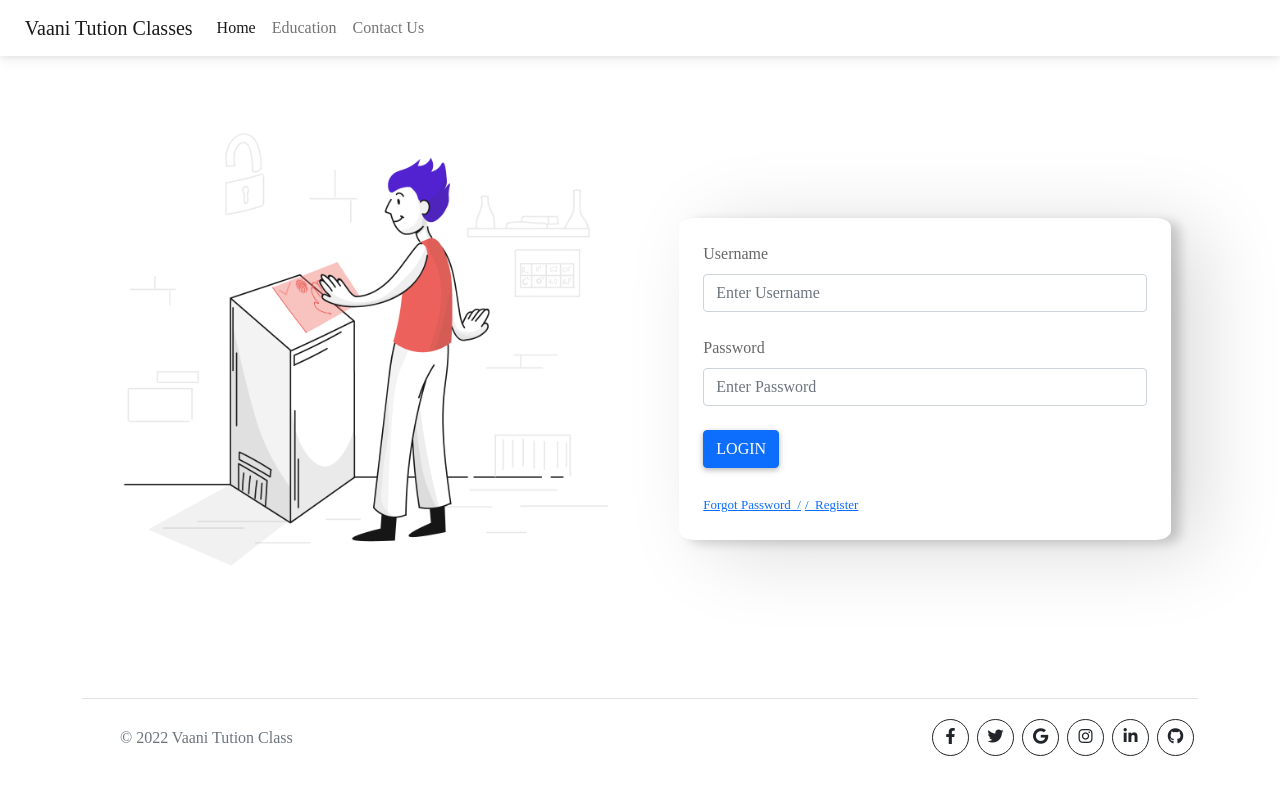
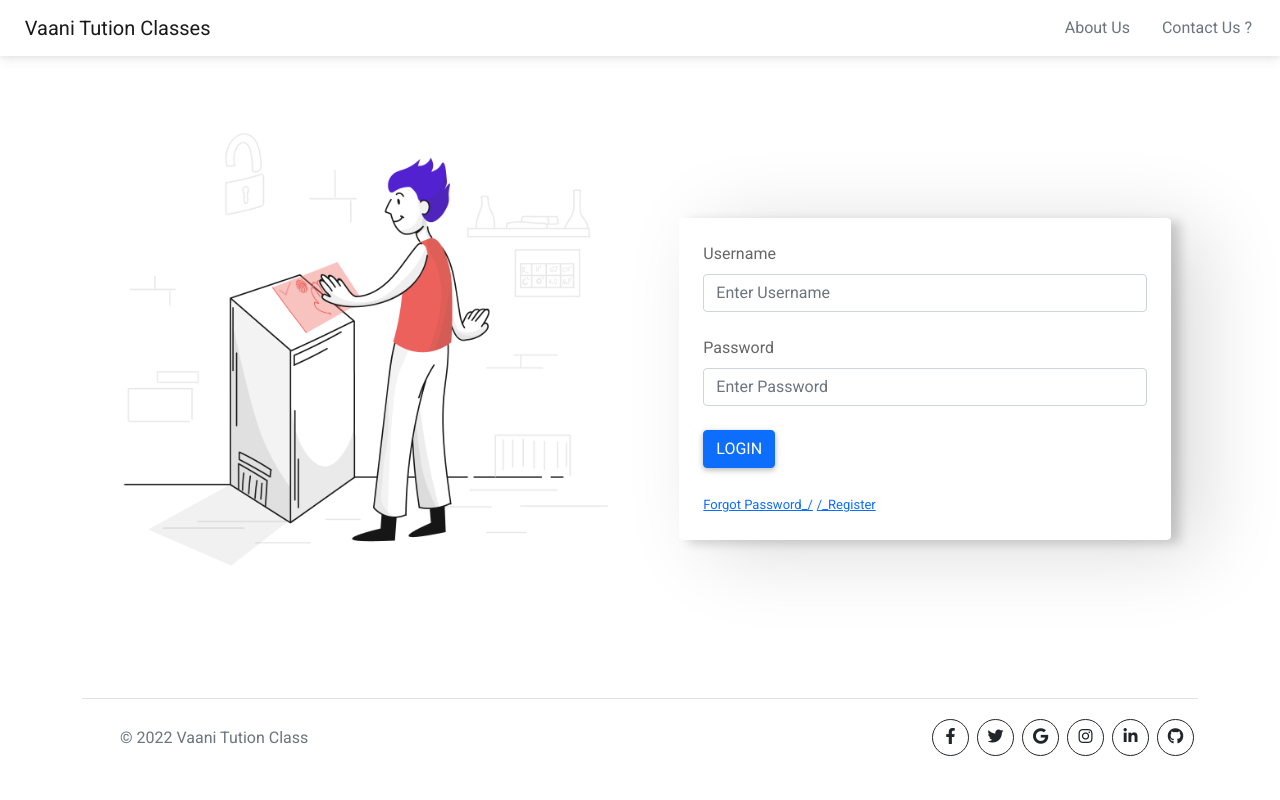
Before and after one commit to ManishJangid007/VanniTutionClasses, a PHP site: page /login_form.php in a window 1280 px wide. Run offline with PHP 8.4, Linux system fonts and the light colour scheme.

Commit message:
fixed fonts

```diff
--- a/form_header.php
+++ b/form_header.php
@@ -21,11 +21,12 @@
       href="https://cdnjs.cloudflare.com/ajax/libs/mdb-ui-kit/3.10.1/mdb.min.css"
       rel="stylesheet"
     />
+
     <link href="https://cdn.jsdelivr.net/npm/bootstrap@5.1.3/dist/css/bootstrap.min.css" rel="stylesheet" integrity="sha384-1BmE4kWBq78iYhFldvKuhfTAU6auU8tT94WrHftjDbrCEXSU1oBoqyl2QvZ6jIW3" crossorigin="anonymous">
     <link href="style.css" rel="stylesheet"/>
     <title>Vaani Tution Point</title>
   </head>
-  <body style="font-family: bahnschrift" class="d-flex flex-column min-vh-100">
+  <body style="font-family: 'Roboto', sans-serif;" class="d-flex flex-column min-vh-100">
     <script src="https://cdn.jsdelivr.net/npm/bootstrap@5.1.3/dist/js/bootstrap.bundle.min.js" integrity="sha384-ka7Sk0Gln4gmtz2MlQnikT1wXgYsOg+OMhuP+IlRH9sENBO0LRn5q+8nbTov4+1p" crossorigin="anonymous"></script>
 
 
@@ -43,17 +44,10 @@
     </button>
     <div class="collapse navbar-collapse" id="navbarSupportedContent">
       <ul class="navbar-nav me-auto mb-2 mb-lg-0">
-        <li class="nav-item">
-          <a class="nav-link active" aria-current="page" href="index.php">Home</a>
-        </li>
-        <li class="nav-item">
-          <a class="nav-link" href="education_page.php">Education</a>
-        </li>
-        <li class="nav-item">
-          <a class="nav-link" href="#form_footer">Contact Us</a>
-        </li>
 
       </ul>
+      <a class="nav-link text-muted" href="#form_footer">About Us</a>
+      <a class="nav-link text-muted" href="#form_footer">Contact Us ?</a>
   </div>
   </div>
 <!-- ========== End navigation bar ========== -->
--- a/header.php
+++ b/header.php
@@ -11,6 +11,8 @@
       href="https://cdnjs.cloudflare.com/ajax/libs/font-awesome/5.15.1/css/all.min.css"
       rel="stylesheet"
     />
+
+
     <!-- Google Fonts -->
     <link
       href="https://fonts.googleapis.com/css?family=Roboto:300,400,500,700&display=swap"
@@ -25,7 +27,7 @@
     <link href="style.css" rel="stylesheet"/>
     <title>Vaani Tution Point</title>
   </head>
-  <body style="font-family: bahnschrift; background-image: url('assets/Animated Shape.svg')" class="d-flex flex-column min-vh-100">
+  <body style="font-family: 'Roboto', sans-serif; background-image: url('assets/Animated Shape.svg')" class="d-flex flex-column min-vh-100">
     <script src="https://cdn.jsdelivr.net/npm/bootstrap@5.1.3/dist/js/bootstrap.bundle.min.js" integrity="sha384-ka7Sk0Gln4gmtz2MlQnikT1wXgYsOg+OMhuP+IlRH9sENBO0LRn5q+8nbTov4+1p" crossorigin="anonymous"></script>
 
 
--- a/login_form.php
+++ b/login_form.php
@@ -12,7 +12,7 @@
   9.1px 3.3px 10.3px rgba(0, 0, 0, 0.171),
   30px 11px 82px rgba(0, 0, 0, 0.15)
 ;
- border-radius: 3%; margin-top: 25%; width: 90%">
+ border-radius: 1%; margin-top: 25%; width: 90%">
 
     <br>
     <form class="needs-validation" novalidate>
@@ -33,7 +33,9 @@
       <br>
 
   <div class="col-12">
+    <a href="index.php">
     <button class="btn btn-primary" type="submit">Login</button>
+    </a>
   </div>
 </form>
 <br>
```
